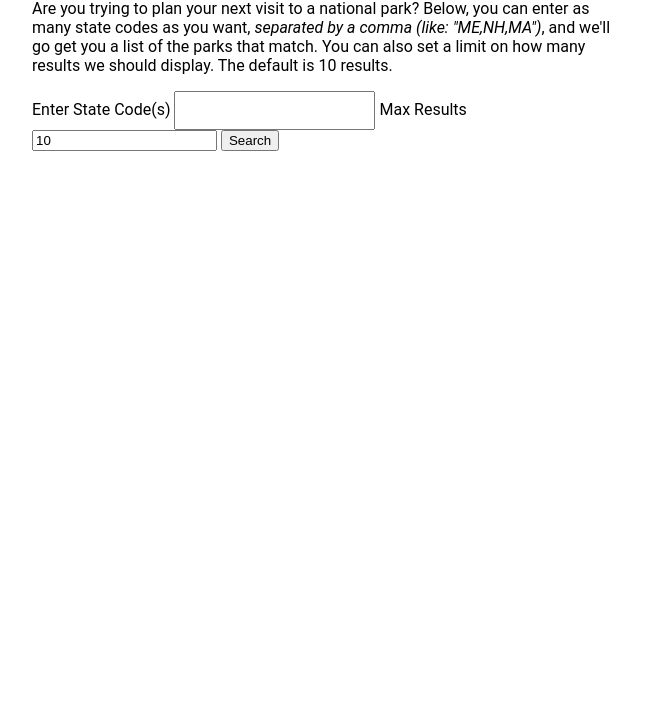
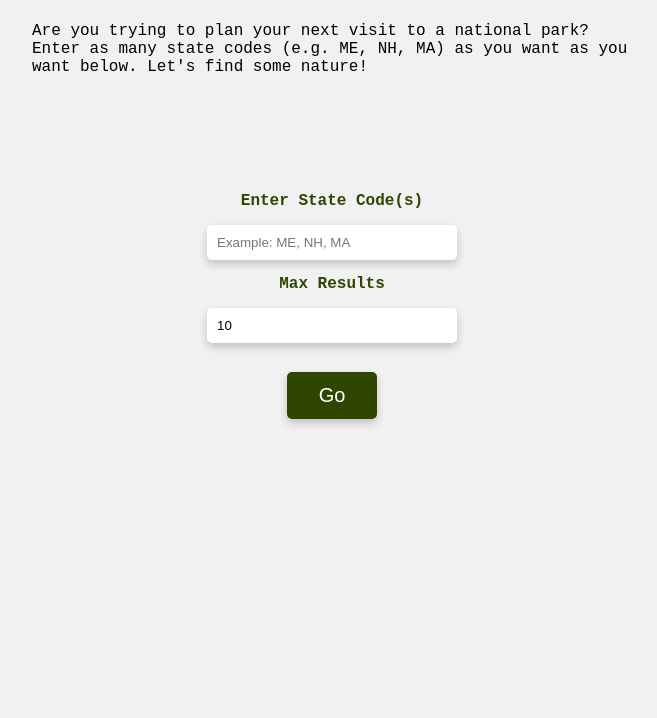
Before and after one commit to mgwedd/nps-search-parks-by-state, a plain HTML site: page index.html in a window 1280 px wide. Shown: the part 82-800 px from the top of the page, without its empty margins (308-965 px from the left). Drawn offline with nearby package versions, Linux system fonts and the light colour scheme.

Commit message:
lots of css styling

```diff
--- a/index.html
+++ b/index.html
@@ -6,26 +6,27 @@
     <meta http-equiv="X-UA-Compatible" content="ie=edge">
     <title>Find a Park. Plan Your Vacation.</title>
     <link rel="stylesheet" href="main.css">
+    <link href="https://fonts.googleapis.com/css?family=Lato|Open+Sans:700|Roboto+Mono" rel="main.css">
     <script src="https://code.jquery.com/jquery-3.3.1.js" integrity="sha256-2Kok7MbOyxpgUVvAk/HJ2jigOSYS2auK4Pfzbm7uH60=" crossorigin="anonymous"></script>
 </head>
 <body>
     <div class="container">
-        <h1>Search Parks By State</h1>
-        <p>Are you trying to plan your next visit to a national park? Below, you can enter as many state codes as you want, <em>separated by a comma (like: "ME,NH,MA")</em>,
-            and we'll go get you a list of the parks that match. You can also set a limit on how many results we should display. The default is 10 results.</p>
-        <form id="search-form">
-            <label for="search-parks">Enter State Code(s)</label>
-            <input type="text" name="search-parks" id="js-search-parks" required>
+        <h1 class="title">Find National Parks By State</h1>
+        <p class="intro-text">Are you trying to plan your next visit to a national park? Enter as many state codes (e.g. ME, NH, MA) as you want as you want below. Let's find some nature!</p>
+        <form id="search-form" class="form-container">
+            <fieldset>
+                <label for="search-parks"><strong>Enter State Code(s)</strong></label>
+                <input type="text" name="search-parks" id="js-search-parks" placeholder="Example: ME, NH, MA" required>
 
-            <label for="max-results">Max Results</label>
-            <input type="number" name="max-results" id="js-max-results" value="10">
-
-            <input type="submit" value="Search">
+                <label for="max-results"><strong>Max Results</strong></label>
+                <input type="number" name="max-results" id="js-max-results" value="10">
+            </fieldset>
+            <input type="submit" value="Go">
         </form>
 
         <p id="js-error-message" class="error-message"></p>
         <section id="results" class="hidden">
-          <h2>Search Results</h2>
+          <h2 class="title">Search Results</h2>
           <ul id="results-list">
           </ul>
         </section>
--- a/main.css
+++ b/main.css
@@ -3,15 +3,45 @@
   }
 
 body {
-    font-family: 'Roboto', sans-serif;
+  font-family: 'Roboto Mono', monospace;
+  background-color: #F1F1F2;
 }
 
-  button, input[type="text"] {
+input[type="text"], input[type="number"] {
   padding: 10px;
+  width: 250px;
+  margin: 15px;
+  outline: none;
+  border:none;
+  border-radius: 5px;
+  box-shadow: 0 4px 8px 0 rgba(0,0,0,0.2);
 }
 
-  button:hover {
+input[type="submit"] {
+  /* font-family: 'Open Sans', sans-serif; */
+  background-color: #2E4600;
+  border: none;
+  color: white;
+  padding: 12px 32px;
+  text-decoration: none;
+  margin: 4px 2px;
   cursor: pointer;
+  border-radius: 5px;
+  box-shadow: 0 4px 8px 0 rgba(0,0,0,0.2);
+  transition: 0.3s;
+  font-size: 20px;
+}
+
+input[type="submit"]:hover {
+  cursor: pointer;
+  box-shadow: 0 10px 16px 0 rgba(0,0,0,0.2);
+  transition: 0.3s;
+}
+
+input[type="text"]:hover, input[type="number"]:hover {
+  cursor: pointer;
+  box-shadow: 0 10px 16px 0 rgba(0,0,0,0.2);
+  transition: 0.3s;
 }
 
 ul {
@@ -28,10 +58,53 @@
   max-width: 500px;
 }
 
+fieldset {
+  border: none;
+}
+
+/* LINKS */
+
+a:link, a:visited {
+  background-color: #916023;
+  color: white;
+  padding: 14px 25px;
+  text-align: center;
+  text-decoration: none;
+  display: inline-block;
+  border-radius: 5px;
+  box-shadow: 0 4px 8px 0 rgba(0,0,0,0.2);
+  transition: 0.3s;
+}
+
+a:hover, a:active {
+  background-color: #91602f;
+  box-shadow: 0 10px 16px 0 rgba(0,0,0,0.2);
+}
+
+a:hover {
+  cursor: pointer;
+}
+
 .container {
   max-width: 600px;
+  height: 100%;
   margin: 0 auto;
+  display: flex;
+  flex-direction: column;
+  align-items: center;
 }
+
+.form-container, fieldset {
+  padding-top: 50px;
+  display: flex;
+  flex-direction: column;
+  align-items: center;
+}
+
+.title, label {
+  color: #2E4600;
+}
+
 
 .error-message {
     color: red;
```
Lines whose indentation alone changed are shown as unchanged.
